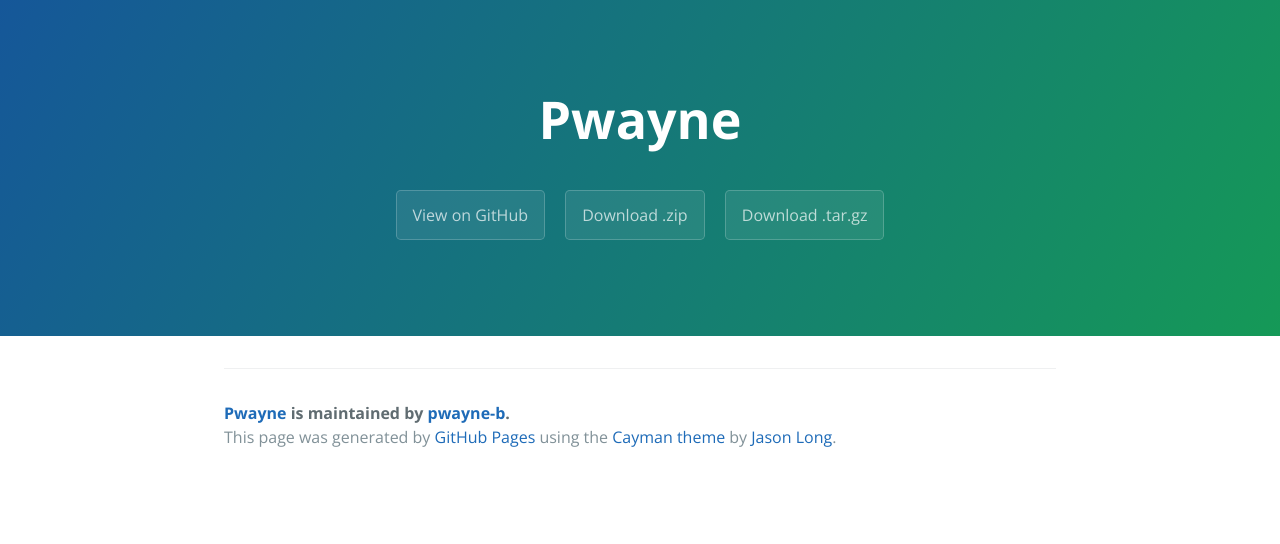
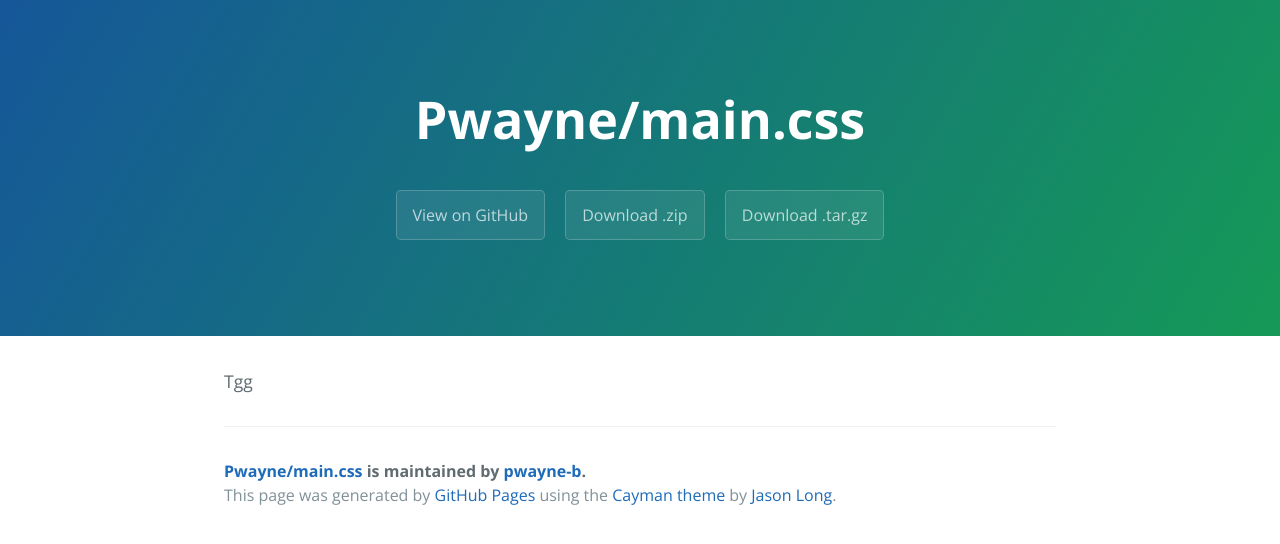
Before and after one commit to pwayne-b/pwayne, a plain HTML site: page index.html in a window 1280 px wide. Drawn offline with nearby package versions, Linux system fonts and the light colour scheme.

```diff
--- a/index.html
+++ b/index.html
@@ -2,7 +2,7 @@
 <html lang="en-us">
   <head>
     <meta charset="UTF-8">
-    <title>Pwayne by pwayne-b</title>
+    <title>Pwayne/main.css by pwayne-b</title>
     <meta name="viewport" content="width=device-width, initial-scale=1">
     <link rel="stylesheet" type="text/css" href="stylesheets/normalize.css" media="screen">
     <link href='https://fonts.googleapis.com/css?family=Open+Sans:400,700' rel='stylesheet' type='text/css'>
@@ -11,7 +11,7 @@
   </head>
   <body>
     <section class="page-header">
-      <h1 class="project-name">Pwayne</h1>
+      <h1 class="project-name">Pwayne/main.css</h1>
       <h2 class="project-tagline"></h2>
       <a href="https://github.com/pwayne-b/pwayne" class="btn">View on GitHub</a>
       <a href="https://github.com/pwayne-b/pwayne/zipball/master" class="btn">Download .zip</a>
@@ -19,10 +19,10 @@
     </section>
 
     <section class="main-content">
-
+      <p>Tgg</p>
 
       <footer class="site-footer">
-        <span class="site-footer-owner"><a href="https://github.com/pwayne-b/pwayne">Pwayne</a> is maintained by <a href="https://github.com/pwayne-b">pwayne-b</a>.</span>
+        <span class="site-footer-owner"><a href="https://github.com/pwayne-b/pwayne">Pwayne/main.css</a> is maintained by <a href="https://github.com/pwayne-b">pwayne-b</a>.</span>
 
         <span class="site-footer-credits">This page was generated by <a href="https://pages.github.com">GitHub Pages</a> using the <a href="https://github.com/jasonlong/cayman-theme">Cayman theme</a> by <a href="https://twitter.com/jasonlong">Jason Long</a>.</span>
       </footer>
--- a/params.json
+++ b/params.json
@@ -1 +1 @@
-{"name":"Pwayne","tagline":"","body":"","note":"Don't delete this file! It's used internally to help with page regeneration."}
+{"name":"Pwayne/main.css","tagline":"","body":"Tgg","note":"Don't delete this file! It's used internally to help with page regeneration."}
```
